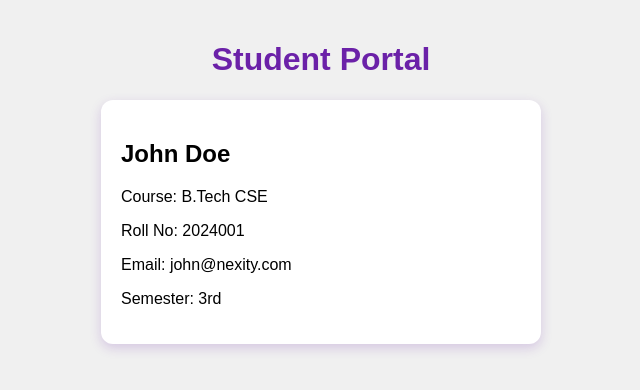
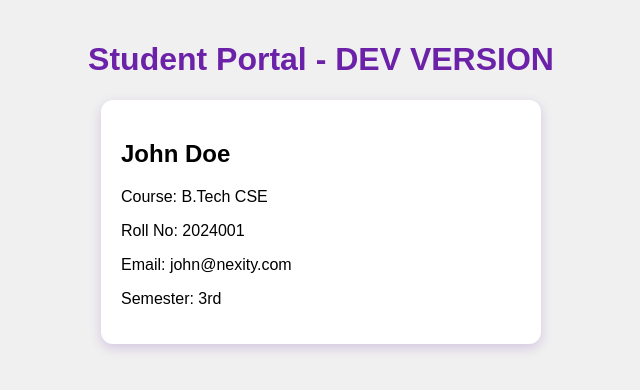
Before and after one commit to Utkarsh727588/Branching-Practice-Repository, a plain HTML site: page index.html in a window 1280 px wide. Shown: the whole page, without its empty margins (319-959 px from the left). Drawn offline with Linux system fonts and the light colour scheme.

Commit message:
style: update heading on dev

```diff
--- a/index.html
+++ b/index.html
@@ -5,7 +5,7 @@
   <link rel="stylesheet" href="styles.css" />
 </head>
 <body>
-  <h1>Student Portal</h1>
+  <h1>Student Portal - DEV VERSION</h1>
 
   <div class="card">
     <h2>John Doe</h2>
```
